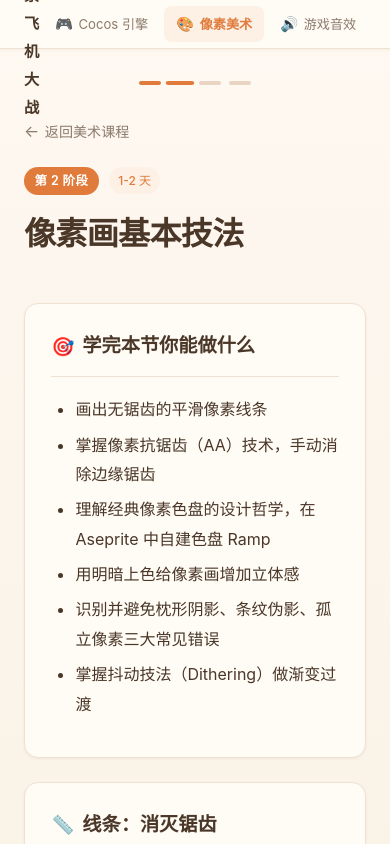
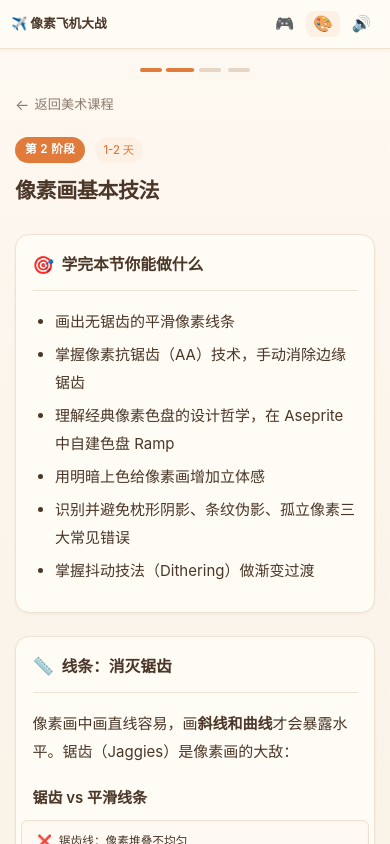
Before and after one commit to LibraHeresy/my-cocos-learn, a Vue app: page /#/art/phase/2 in a window 390 px wide. Shown: the top 844 px of the page. Built offline with nearby package versions, Linux system fonts and the light colour scheme.

Commit message:
fix: 适配移动端

```diff
--- a/src/components/ArtPhaseLayout.vue
+++ b/src/components/ArtPhaseLayout.vue
@@ -207,4 +207,30 @@ defineProps<{
 .nav-btn.placeholder {
   visibility: hidden;
 }
+
+@media (max-width: 640px) {
+  .phase-layout {
+    padding: 1.25rem 1rem 2rem;
+  }
+
+  .phase-header h1 {
+    font-size: 1.4rem;
+  }
+
+  .phase-header {
+    margin-bottom: 1.5rem;
+  }
+
+  .phase-nav {
+    flex-direction: column;
+  }
+
+  .nav-btn {
+    justify-content: center;
+  }
+
+  .progress-bar {
+    margin-bottom: 1.25rem;
+  }
+}
 </style>
--- a/src/components/AudioPhaseLayout.vue
+++ b/src/components/AudioPhaseLayout.vue
@@ -206,4 +206,30 @@ defineProps<{
 .nav-btn.placeholder {
   visibility: hidden;
 }
+
+@media (max-width: 640px) {
+  .phase-layout {
+    padding: 1.25rem 1rem 2rem;
+  }
+
+  .phase-header h1 {
+    font-size: 1.4rem;
+  }
+
+  .phase-header {
+    margin-bottom: 1.5rem;
+  }
+
+  .phase-nav {
+    flex-direction: column;
+  }
+
+  .nav-btn {
+    justify-content: center;
+  }
+
+  .progress-bar {
+    margin-bottom: 1.25rem;
+  }
+}
 </style>
--- a/src/components/ConceptBlock.vue
+++ b/src/components/ConceptBlock.vue
@@ -75,4 +75,14 @@ const slugId = computed(() =>
 .block-content :deep(table) {
   margin-top: 0.5rem;
 }
+
+@media (max-width: 640px) {
+  .concept-block {
+    padding: 1rem 1.1rem;
+  }
+
+  .block-title {
+    font-size: 1.05rem;
+  }
+}
 </style>
--- a/src/components/NavBar.vue
+++ b/src/components/NavBar.vue
@@ -113,4 +113,27 @@ const activeCourse = computed(() => {
 .tab-label {
   white-space: nowrap;
 }
+
+@media (max-width: 640px) {
+  .navbar-inner {
+    padding: 0 0.75rem;
+  }
+
+  .nav-brand {
+    font-size: 0.85rem;
+  }
+
+  .nav-tab {
+    padding: 0.35rem 0.5rem;
+    gap: 0;
+  }
+
+  .tab-label {
+    display: none;
+  }
+
+  .tab-icon {
+    font-size: 1.05rem;
+  }
+}
 </style>
--- a/src/components/PhaseLayout.vue
+++ b/src/components/PhaseLayout.vue
@@ -48,7 +48,7 @@ defineProps<{
       </RouterLink>
       <span v-else class="nav-btn placeholder" />
 
-      <RouterLink v-if="phase < 7" :to="`/cocos/phase/${phase + 1}`" class="nav-btn next">
+      <RouterLink v-if="phase < 8" :to="`/cocos/phase/${phase + 1}`" class="nav-btn next">
         <span class="nav-label">
           <small>下一阶段</small>
           <strong>第 {{ phase + 1 }} 阶段</strong>
@@ -211,4 +211,30 @@ defineProps<{
 .nav-btn.placeholder {
   visibility: hidden;
 }
+
+@media (max-width: 640px) {
+  .phase-layout {
+    padding: 1.25rem 1rem 2rem;
+  }
+
+  .phase-header h1 {
+    font-size: 1.4rem;
+  }
+
+  .phase-header {
+    margin-bottom: 1.5rem;
+  }
+
+  .phase-nav {
+    flex-direction: column;
+  }
+
+  .nav-btn {
+    justify-content: center;
+  }
+
+  .progress-bar {
+    margin-bottom: 1.25rem;
+  }
+}
 </style>
--- a/src/styles/main.css
+++ b/src/styles/main.css
@@ -191,7 +191,45 @@ tr:last-child td {
   border-bottom: none;
 }
 
-/* ---- 提示框 ---- */
+/* ---- 移动端适配 ---- */
+@media (max-width: 640px) {
+  html {
+    font-size: 15px;
+  }
+
+  h1 {
+    font-size: 1.5rem;
+  }
+
+  h2 {
+    font-size: 1.15rem;
+  }
+
+  h3 {
+    font-size: 1rem;
+  }
+
+  pre {
+    font-size: 0.78rem;
+    padding: 0.8rem 1rem;
+    margin-left: -0.75rem;
+    margin-right: -0.75rem;
+    border-radius: var(--radius-sm);
+  }
+
+  table {
+    display: block;
+    overflow-x: auto;
+    -webkit-overflow-scrolling: touch;
+    white-space: nowrap;
+  }
+
+  th,
+  td {
+    padding: 0.5rem 0.6rem;
+    font-size: 0.8rem;
+  }
+}
 .tip-box {
   background: var(--color-primary-soft);
   border-left: 3px solid var(--color-primary);
--- a/src/views/art/Home.vue
+++ b/src/views/art/Home.vue
@@ -264,4 +264,31 @@ const phases = [
 .footer-path {
   font-size: 0.82rem;
 }
+
+@media (max-width: 640px) {
+  .home {
+    padding: 1.5rem 1rem 2rem;
+  }
+
+  .hero {
+    margin-bottom: 2rem;
+  }
+
+  .hero h1 {
+    font-size: 1.6rem;
+  }
+
+  .subtitle {
+    font-size: 0.9rem;
+  }
+
+  .phases-grid {
+    grid-template-columns: 1fr;
+  }
+
+  .footer-card {
+    flex-direction: column;
+    text-align: center;
+  }
+}
 </style>
--- a/src/views/audio/Home.vue
+++ b/src/views/audio/Home.vue
@@ -288,4 +288,30 @@ const phases = [
   color: var(--color-primary);
   margin-top: 0.15rem;
 }
+
+@media (max-width: 640px) {
+  .home {
+    padding: 1.5rem 1rem 2rem;
+  }
+
+  .hero {
+    margin-bottom: 2rem;
+  }
+
+  .hero h1 {
+    font-size: 1.6rem;
+  }
+
+  .subtitle {
+    font-size: 0.9rem;
+  }
+
+  .phases-grid {
+    grid-template-columns: 1fr;
+  }
+
+  .tool-grid {
+    grid-template-columns: 1fr;
+  }
+}
 </style>
--- a/src/views/cocos/Home.vue
+++ b/src/views/cocos/Home.vue
@@ -369,4 +369,31 @@ const phases = [
 .footer-path {
   font-size: 0.82rem;
 }
+
+@media (max-width: 640px) {
+  .home {
+    padding: 1.5rem 1rem 2rem;
+  }
+
+  .hero {
+    margin-bottom: 2rem;
+  }
+
+  .hero h1 {
+    font-size: 1.6rem;
+  }
+
+  .subtitle {
+    font-size: 0.9rem;
+  }
+
+  .phases-grid {
+    grid-template-columns: 1fr;
+  }
+
+  .footer-card {
+    flex-direction: column;
+    text-align: center;
+  }
+}
 </style>
```
